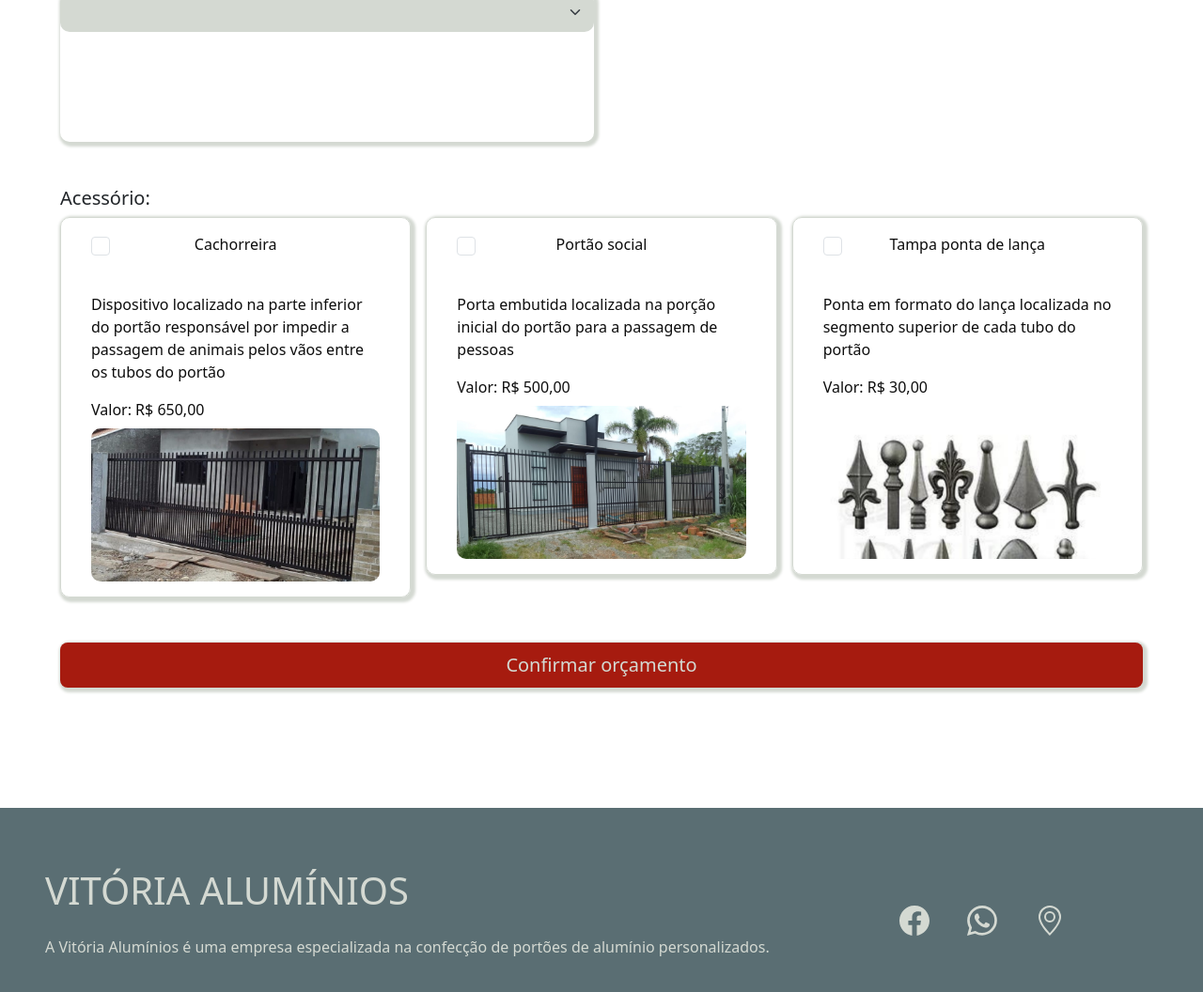
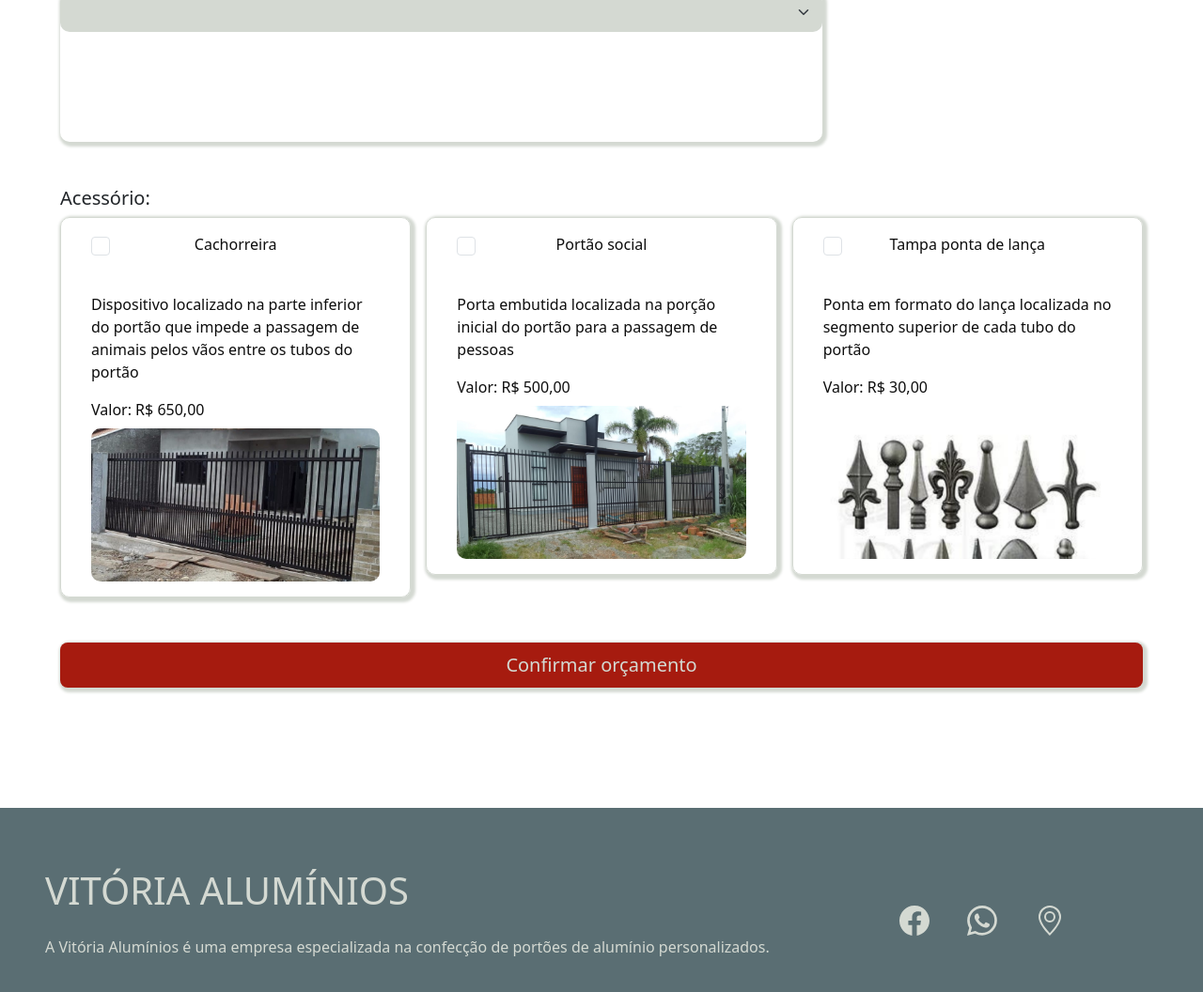
Before and after one commit to fernandapadilha/vitoria-aluminios, a Vue app: page /orcamento in a window 1280 px wide. Shown: the part 750-1806 px from the top of the page at 94% size. Built offline with nearby package versions, Linux system fonts and the light colour scheme; a web font is replaced by a local one.

Commit message:
Feat: melhorias nas imagens e campos de seleção #25

```diff
--- a/src/components/SelecaoCor.vue
+++ b/src/components/SelecaoCor.vue
@@ -46,7 +46,7 @@ const imageUrl = computed(
 
     .campo-selecao {
         display: grid;
-        grid-template-columns: 1fr 1fr;
+        grid-template-columns: 2.5fr 1fr;
         column-gap: 1rem;
         height: 10rem;
         color: var(--cor-preto);
--- a/src/components/SelecaoTubo.vue
+++ b/src/components/SelecaoTubo.vue
@@ -32,6 +32,7 @@ function formatarPreco(preco) {
                 <select class="form-select" name="tubos" id="tubos" v-model="tuboSelecionado">
                     <option v-for="tubo in tubos" :key="tubo.id" :value="tubo">{{ tubo.nome }}</option>
                 </select>
+
                 <div class="descricao-produto" v-if="tuboSelecionado.descricao">
                     <p>{{ tuboSelecionado.descricao }}</p>
                     <p>Valor: {{ formatarPreco(tuboSelecionado.preco) }}</p>
@@ -54,7 +55,7 @@ function formatarPreco(preco) {
 
     .campo-selecao {
         display: grid;
-        grid-template-columns: 1fr 1fr;
+        grid-template-columns: 2.5fr 1fr;
         column-gap: 1rem;
         height: 10rem;
         color: var(--cor-preto);
--- a/src/views/OrcamentoView.vue
+++ b/src/views/OrcamentoView.vue
@@ -35,7 +35,7 @@ const cores = ref([
         id: 2,
         nome: 'Preto',
         descricao: 'Tubo para portão de cor preta',
-        img: 'tubo-quadrado-preto.png',
+        img: 'tubopreto4.png',
         alt: 'Tubo quadrado preto'
     }
 ]);
@@ -45,7 +45,7 @@ const acessorios = ref([
         id: 1,
         nome: 'Cachorreira',
         preco: 650,
-        descricao: 'Dispositivo localizado na parte inferior do portão responsável por impedir a passagem de animais pelos vãos entre os tubos do portão',
+        descricao: 'Dispositivo localizado na parte inferior do portão que impede a passagem de animais pelos vãos entre os tubos do portão',
         img: 'cachorreira.png',
         alt: 'Portão com cachorreira'
     },
```
Also changed, not shown: src/assets/img/tubo-quadrado-preto.png (deleted), src/assets/img/tubopreto4.png (added).
